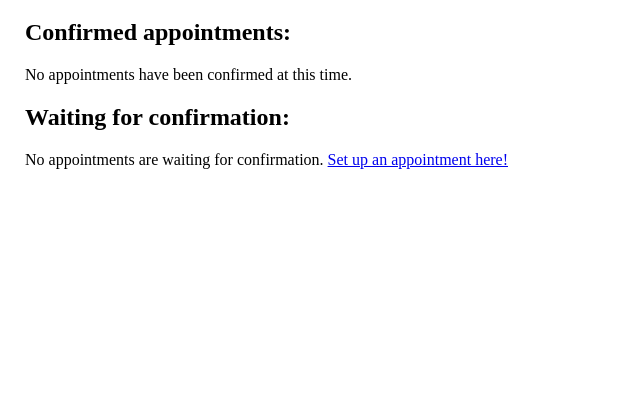
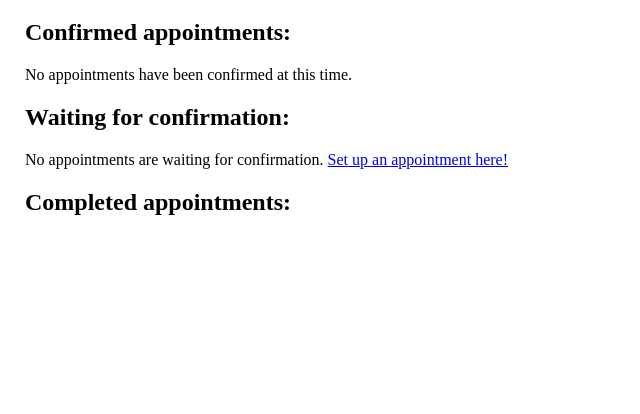
Before and after one commit to dhyxy/cpsc_471_project, a Flask app: page /appt in a window 1280 px wide. Shown: the part 151-565 px from the top of the page, without its empty margins (0-640 px from the left). Run offline with Flask 2, Linux system fonts and the light colour scheme.

Commit message:
Update appts

```diff
--- a/server/app.py
+++ b/server/app.py
@@ -23,7 +23,6 @@ def appt():
     global user_type, curr_user
     is_photographer = False
     appointments = []
-    feedbacks = None
     if 'user' in g:
         user: db.User = g.get('user')
         curr_user = user
@@ -32,8 +31,8 @@ def appt():
             is_photographer=True
         if user and user.type is db.UserType.CLIENT:
             user_type = "client"
-        print(user_type)
         appointments = fetch_appointments(user.email, is_photographer)
+        print(appointments)
     return render_template('appt.html.jinja', is_photographer=is_photographer, user_type=user_type, appointments = appointments, num_appt = len(appointments) , photographers=photographers)
 
 @core.route('/register', methods=('GET', 'POST'))
@@ -239,6 +238,7 @@ def book(photographer_email: str):
         time_id = int(request.form['time_id'])
         package_id = int(request.form['package_id'])
         confirmed = False
+        completed = False
 
         if not (time_id and package_id):
             err = "All fields must be entered"
@@ -246,7 +246,7 @@ def book(photographer_email: str):
         if err:
             return render_register_template(error=err)
 
-        db.Appointment.create(time_id, confirmed, package_id, photographer_email, user.email)
+        db.Appointment.create(time_id, confirmed, completed, package_id, photographer_email, user.email)
         flash("Thank you for your booking!")
         return redirect(url_for('core.gallery', curr_user=curr_user, email=photographer_email))
 
@@ -285,6 +285,12 @@ def contact(photographer_email: str):
 @core.route("/confirm_appt/<int:appointment_id>", methods=('POST',))
 def confirm_appt(appointment_id: int):
     db.Appointment.confirm(appointment_id)
+    return redirect(url_for('core.appt', user_type=user_type, ))
+
+@login_required
+@core.route("/complete_appt/<int:appointment_id>", methods=('POST',))
+def complete_appt(appointment_id: int):
+    db.Appointment.complete(appointment_id)
     return redirect(url_for('core.appt', user_type=user_type, ))
 
 @login_required
--- a/server/db.py
+++ b/server/db.py
@@ -212,26 +212,28 @@ class Package:
 class Appointment:
     id: int
     confirmed: bool
+    completed: bool
     time_id: int
     package_id: int
     photographer_email: str
     client_email: str
 
-    CREATE = "INSERT INTO appointment (time_id, confirmed, package_id, photographer_email, client_email) VALUES (?, ?, ?, ?, ?)"
+    CREATE = "INSERT INTO appointment (time_id, confirmed, completed, package_id, photographer_email, client_email) VALUES (?, ?, ?, ?, ?, ?)"
     READ_CLIENT = "SELECT * FROM appointment WHERE client_email = ?"
     READ_PHOTOGRAPHER = "SELECT * FROM appointment WHERE photographer_email = ?"
     CONFIRM = "UPDATE appointment SET confirmed = True WHERE id = ?"
+    COMPLETE = "UPDATE appointment SET completed = True WHERE id = ?"
     READ = "SELECT * FROM appointment WHERE id = ?"
     DELETE = "DELETE FROM appointment WHERE id = ?"
 
     @staticmethod
     @tries_to_commit
-    def create(time_id: int, confirmed: bool, package_id: int, photographer_email: str, client_email: str) -> Appointment:
+    def create(time_id: int, confirmed: bool,  completed: bool, package_id: int, photographer_email: str, client_email: str) -> Appointment:
         db = get_db()
-        c = db.execute(Appointment.CREATE, (time_id, confirmed, package_id, photographer_email, client_email))
+        c = db.execute(Appointment.CREATE, (time_id, confirmed, completed, package_id, photographer_email, client_email))
         db.commit()
         assert c.lastrowid is not None # TODO unstable, fix if deployed
-        return Appointment(c.lastrowid, time_id, confirmed, package_id, photographer_email, client_email)
+        return Appointment(c.lastrowid, time_id, confirmed, completed, package_id, photographer_email, client_email)
 
     @staticmethod
     def read_all(email: str, is_client = True) -> list[Appointment]:
@@ -251,6 +253,13 @@ class Appointment:
         db = get_db()
         db.execute(Appointment.CONFIRM, (appointment_id,))
         db.commit()
+
+    @staticmethod
+    def complete(appointment_id: int) -> Appointment:
+        db = get_db()
+        db.execute(Appointment.COMPLETE, (appointment_id,))
+        db.commit()
+
 
     @staticmethod
     def delete(appointment_id: int) -> Appointment:
--- a/server/schema.sql
+++ b/server/schema.sql
@@ -57,6 +57,7 @@ CREATE TABLE package (
 CREATE TABLE appointment (
     id INTEGER PRIMARY KEY NOT NULL,
     confirmed BOOLEAN NOT NULL,
+    completed BOOLEAN NOT NULL,
     time_id INTEGER NOT NULL REFERENCES photographer_available_time (id) ON DELETE CASCADE,
     package_id INTEGER NOT NULL REFERENCES package (id) ON DELETE CASCADE,
     photographer_email TEXT NOT NULL REFERENCES user (email) ON DELETE CASCADE,
--- a/server/templates/appt.html.jinja
+++ b/server/templates/appt.html.jinja
@@ -12,7 +12,7 @@
     {% set ns = namespace(confirmed_appts = "none") %}
 
     {% for appointment in appointments %}
-        {% if appointment.confirmed == True %}
+        {% if appointment.confirmed == True and appointment.completed == False %}
             {% set ns.confirmed_appts = "non empty" %}
             <div class="appointment-container">
                 {% if is_photographer %}
@@ -26,6 +26,12 @@
                 <br>
                 <a style="padding:5px; text-decoration:none" class = "subButton" href="{{ url_for('core.invoice', appointment_id=appointment.id) }}">Show Invoice</a>
                 <br>
+                <br>
+                {% if is_photographer %}
+                    <form action="{{ url_for('core.complete_appt', appointment_id=appointment.id) }}" method="post">
+                        <input style="width:100px; padding:5px; text-decoration:none" class = "subButton" type="submit" value="Completed">
+                    </form>
+                {% endif %}
                 <br>
                 <form action="{{ url_for('core.delete_appt', appointment_id=appointment.id) }}" method="post">
                     <input style="padding:5px; text-decoration:none" class = "subButton" type="submit" value="Cancel">
@@ -41,7 +47,7 @@
 
     {% set ns = namespace(unconfirmed_appts = "none") %}
     {% for appointment in appointments %}
-        {% if appointment.confirmed == False %}
+        {% if appointment.confirmed == False and appointment.completed == False %}
             {% set ns.unconfirmed_appts = "non empty" %}
             <div class="appointment-container">
                 {% if is_photographer %}
@@ -72,5 +78,39 @@
         {% endif %}
     {% endif %}
 
+    <h2> Completed appointments: </h2>
+
+    {% set ns = namespace(confirmed_appts = "none") %}
+
+    {% for appointment in appointments %}
+        {% if appointment.completed == True %}
+            {% set ns.confirmed_appts = "non empty" %}
+            <div class="appointment-container">
+                {% if is_photographer %}
+                    <h4>Client's Email: {{ appointment['client_email'] }}</h4>
+                {% else %}
+                    <h4>Photographer's Email: <a href="{{ url_for('core.gallery', email=appointment['photographer_email']) }}">{{ appointment['photographer_email'] }}</a></h4>
+                {% endif %}
+                <p style="font-size:13px"><b>Date and time of appointment:<br>{{ appointment['start_time'].strftime("%c") }} - {{ appointment['end_time'].strftime("%c")}}</b></p>
+                <p>Total Cost: <b>${{ appointment['pricing']}}</b></p>
+                <p>Packages Chosen: <b>{{ appointment['items'] }}</b></p>
+                <br>
+                <a style="padding:5px; text-decoration:none" class = "subButton" href="{{ url_for('core.invoice', appointment_id=appointment.id) }}">Show Invoice</a>
+                <br>
+                <br>
+                {% if user_type=="client" %}
+                    <form action="{{ url_for('core.confirm_appt', appointment_id=appointment.id) }}" method="post">
+                        <a style="padding:5px; text-decoration:none" class = "subButton" href="{{ url_for('core.invoice', appointment_id=appointment.id) }}">Feedback</a>
+                    </form>
+                {% endif %}
+                <br>
+                <br>
+                <form action="{{ url_for('core.delete_appt', appointment_id=appointment.id) }}" method="post">
+                    <input style="padding:5px; text-decoration:none" class = "subButton" type="submit" value="Cancel">
+                </form>
+            </div>
+        {% endif %}
+    {% endfor %}
+
 </div>
 {% endblock %}
```
Also changed, not shown: server/templates/invoice.html.jinja (+0 -10 lines).
